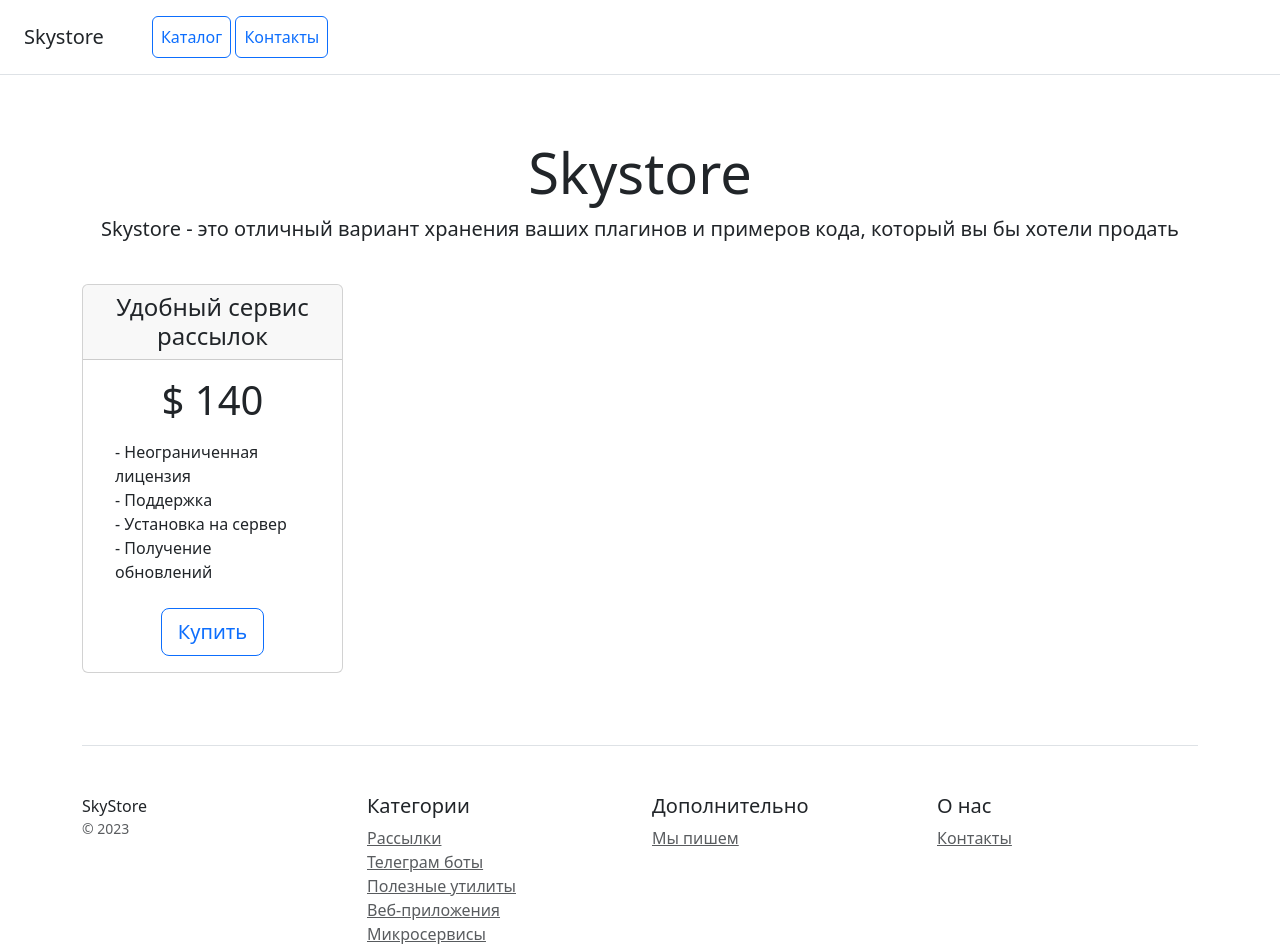
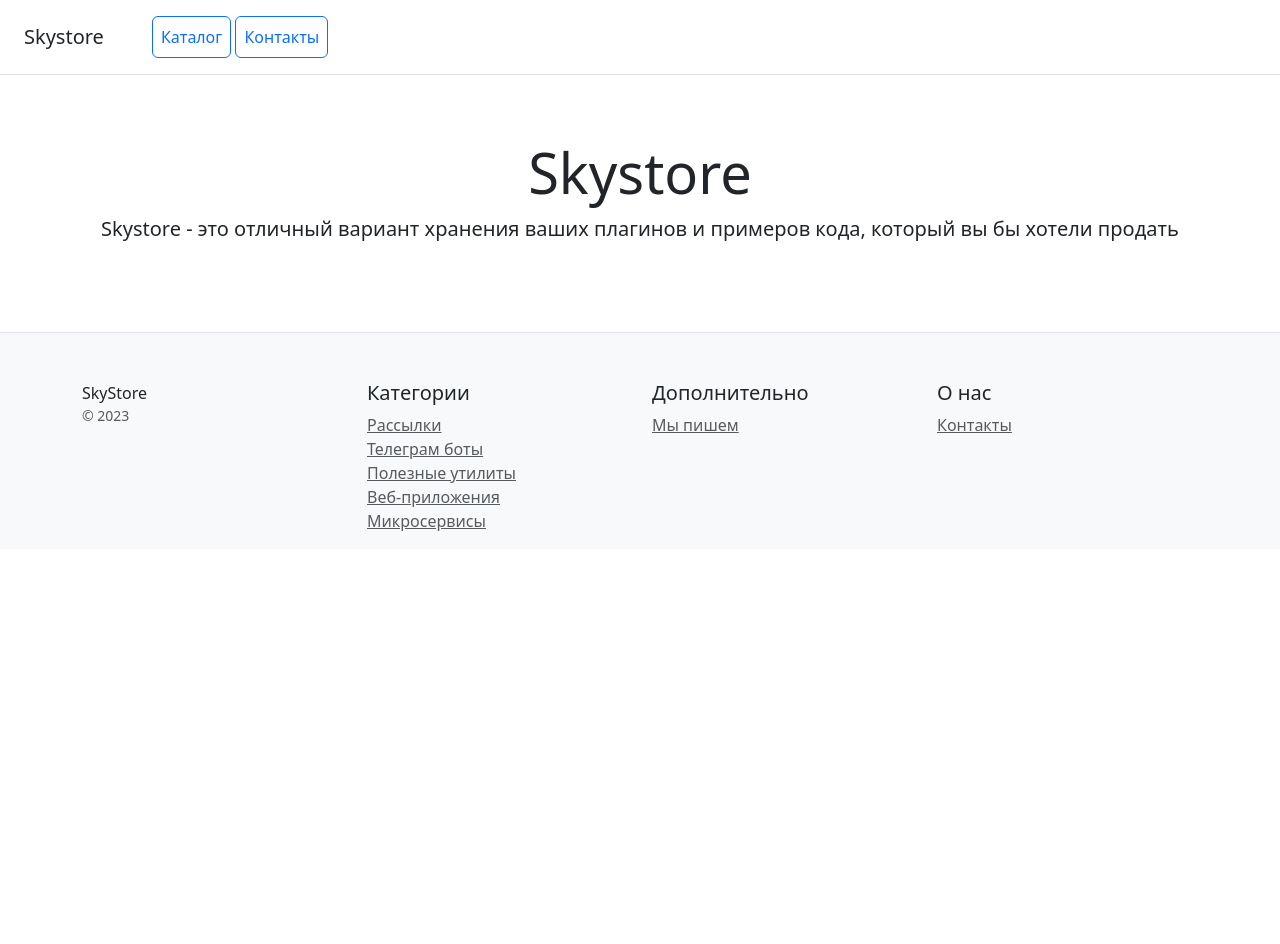
Before and after one commit to MaxKuvshinov/DjangoProject, a Django app: template catalog/templates/home.html in a window 1280 px wide. Shown: the top 944 px of the page. After the commit the page ends 531 px from the top, so only its background shows below. Run offline with Django 5.2, Linux system fonts and the light colour scheme; the template is opened without the code that fills it, so the values that code supplies are empty; some libraries are stand-ins or nearby versions.

Commit message:
first commit

```diff
--- a/catalog/templates/home.html
+++ b/catalog/templates/home.html
@@ -4,74 +4,21 @@
     <meta charset="utf-8">
     <meta name="viewport" content="width=device-width, initial-scale=1">
     <title>Skystore</title>
-    <link href="/static/css/bootstrap.min.css" rel="stylesheet">
+    <link rel="stylesheet" type="text/css" href="/static/css/bootstrap.min.css">
+
 </head>
 <body>
-<div class="d-flex flex-column flex-md-row align-items-center p-3 px-md-4 mb-3 bg-white border-bottom box-shadow">
-    <h5 class="my-0 mr-md-auto font-weight-normal">Skystore</h5>
-    <nav class="ms-5">
-        <a class="p-2 btn btn-outline-primary" href="/">Каталог</a>
-        <a class="p-2 btn btn-outline-primary" href="/contacts/">Контакты</a>
-    </nav>
-</div>
+{% include 'includes/inc_menu.html'%}
 
 <div class="pricing-header px-3 py-3 pt-md-5 pb-md-4 mx-auto text-center">
     <h1 class="display-4">Skystore</h1>
     <p class="lead">Skystore - это отличный вариант хранения ваших плагинов и примеров кода, который вы бы хотели
         продать</p>
 </div>
+{% block content %}
+{% endblock %}
+{% include 'includes/footer.html'%}
 
-<div class="container">
-    <div class="row text-center">
-        <div class="col-3">
-            <div class="card mb-4 box-shadow">
-                <div class="card-header">
-                    <h4 class="my-0 font-weight-normal">Удобный сервис рассылок</h4>
-                </div>
-                <div class="card-body">
-                    <h1 class="card-title pricing-card-title">$ 140</h1>
-                    <ul class="list-unstyled mt-3 mb-4 text-start m-3">
-                        <li>- Неограниченная лицензия</li>
-                        <li>- Поддержка</li>
-                        <li>- Установка на сервер</li>
-                        <li>- Получение обновлений</li>
-                    </ul>
-                    <button type="button" class="btn btn-lg btn-block btn-outline-primary">Купить</button>
-                </div>
-            </div>
-        </div>
-    </div>
-
-    <footer class="pt-4 my-md-5 pt-md-5 border-top">
-        <div class="row">
-            <div class="col-12 col-md">
-                SkyStore
-                <small class="d-block mb-3 text-muted">&copy; 2023</small>
-            </div>
-            <div class="col-6 col-md">
-                <h5>Категории</h5>
-                <ul class="list-unstyled text-small">
-                    <li><a class="text-muted" href="#">Рассылки</a></li>
-                    <li><a class="text-muted" href="#">Телеграм боты</a></li>
-                    <li><a class="text-muted" href="#">Полезные утилиты</a></li>
-                    <li><a class="text-muted" href="#">Веб-приложения</a></li>
-                    <li><a class="text-muted" href="#">Микросервисы</a></li>
-                </ul>
-            </div>
-            <div class="col-6 col-md">
-                <h5>Дополнительно</h5>
-                <ul class="list-unstyled text-small">
-                    <li><a class="text-muted" href="#">Мы пишем</a></li>
-                </ul>
-            </div>
-            <div class="col-6 col-md">
-                <h5>О нас</h5>
-                <ul class="list-unstyled text-small">
-                    <li><a class="text-muted" href="/contacts/">Контакты</a></li>
-                </ul>
-            </div>
-        </div>
-    </footer>
 </div>
 <script type="text/javascript" src="/static/js/bootstrap.bundle.min.js"></script>
 </body>
--- /dev/null
+++ b/catalog/templates/includes/inc_menu.html
@@ -0,0 +1,7 @@
+<div class="d-flex flex-column flex-md-row align-items-center p-3 px-md-4 mb-3 bg-white border-bottom box-shadow">
+    <h5 class="my-0 mr-md-auto font-weight-normal">Skystore</h5>
+    <nav class="ms-5">
+        <a class="p-2 btn btn-outline-primary" href="{% url 'catalog:home' %}">Каталог</a>
+        <a class="p-2 btn btn-outline-primary" href="{% url 'catalog:contacts' %}">Контакты</a>
+    </nav>
+</div>
--- a/catalog/urls.py
+++ b/catalog/urls.py
@@ -1,7 +1,7 @@
 from catalog.apps import CatalogConfig
-from catalog.views import contacts, home
+from catalog.views import contacts, home, product_detail
 from django.urls import path
 
 app_name = CatalogConfig.name
 
-urlpatterns = [path("", home, name="home"), path("contacts/", contacts, name="contacts")]
+urlpatterns = [path("", home, name="home"), path("contacts/", contacts, name="contacts"), path("product_detail/<int:product_id>", product_detail, name="product_detail")]
--- a/config/urls.py
+++ b/config/urls.py
@@ -23,4 +23,7 @@ from django.urls import include, path
 urlpatterns = [
     path("admin/", admin.site.urls),
     path("", include("catalog.urls", namespace="catalog")),
-] + static(settings.MEDIA_URL, document_root=settings.MEDIA_ROOT)
+]
+
+if settings.DEBUG:
+    urlpatterns += static(settings.MEDIA_URL, document_root=settings.MEDIA_ROOT)
```
Also changed, not shown: catalog/templates/base.html (added, +23 -0 lines), catalog/templates/includes/footer.html (added, +32 -0 lines), catalog/templates/product_detail.html (added, +16 -0 lines), catalog/templatetags/my_tags.py (added, +10 -0 lines), catalog/views.py (+11 -2 lines).
